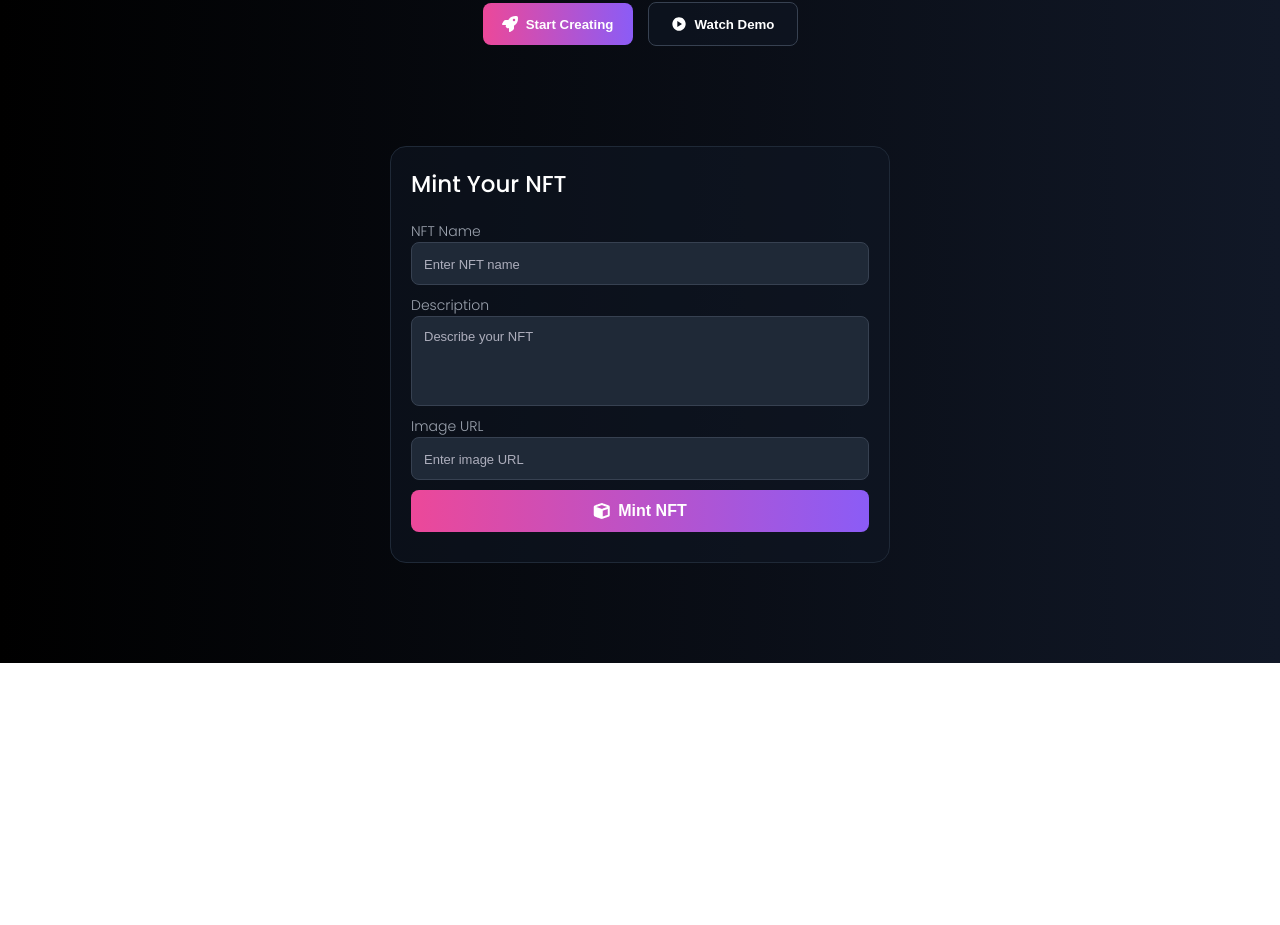
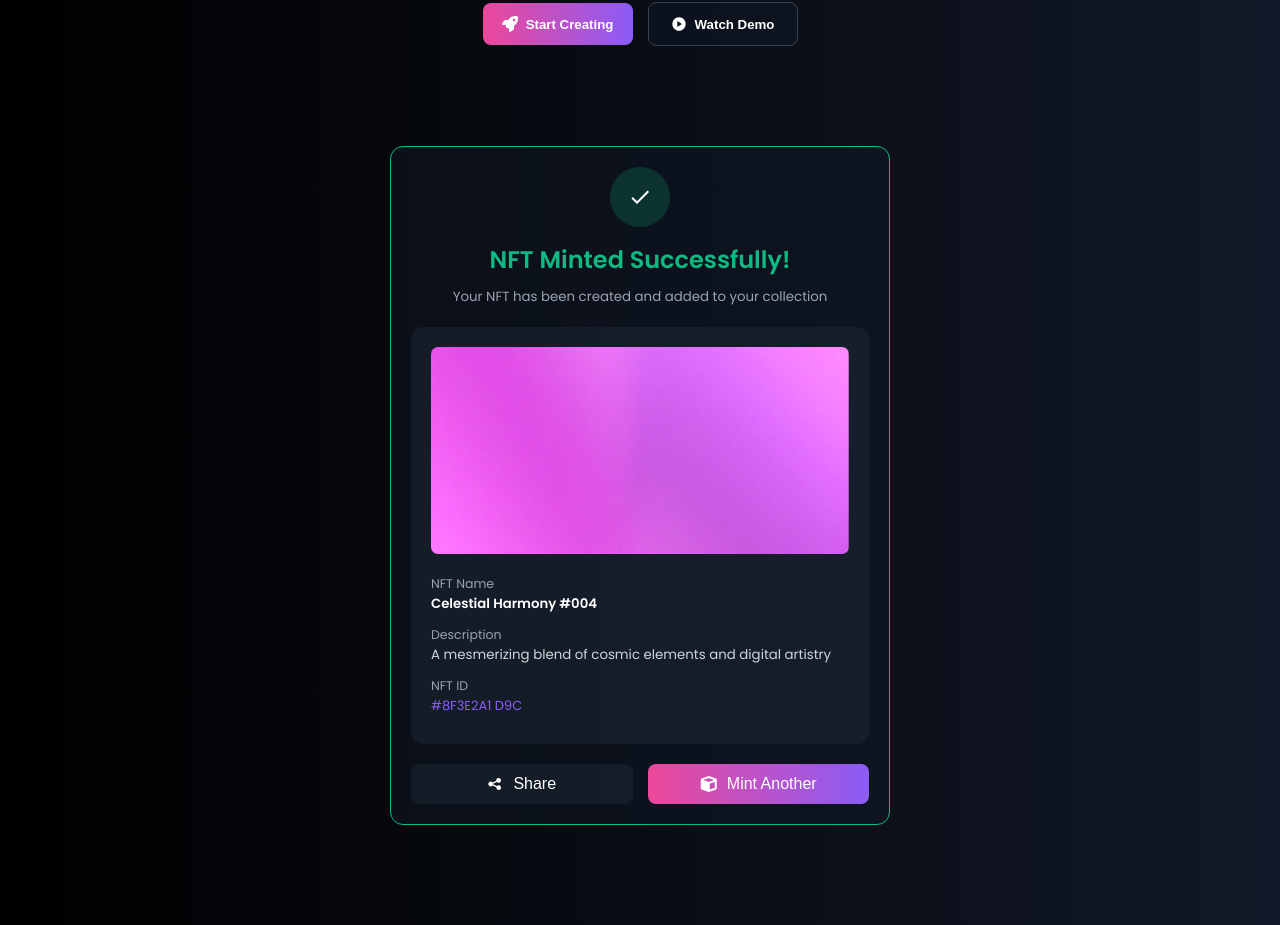
Before and after one commit to Tun95/nftminting, a React (Vite) app in the folder frontend/: page / in a window 1280 px wide. Shown: the part 324-1249 px from the top of the page. Before the commit the page ends 987 px from the top, so only its background shows below. Built offline with nearby package versions, Linux system fonts and the light colour scheme.

Commit message:
FEAT: success box added

```diff
--- a/frontend/src/App.css
+++ b/frontend/src/App.css
@@ -10,6 +10,7 @@
   --color-bg: #f3f5f9;
   --color-dark: #000000;
   --color-dark-bg: #1f2937;
+  --color-dark-light-bg: #1f293780;
   --color-slight-dark-bg: #11182780;
   --color-border: #1f2937;
   --color-dark-gray: #374151;
@@ -19,6 +20,9 @@
   --color-text-dull: #9ca3af;
   --color-white: #ffffff;
   --color-red: #ff0000;
+  --color-green: #10b981;
+  --color-light-green: #10b98133;
+  --color-purple: #8b5cf6;
 
   --container-width-lg: 85%;
   --container-width-md: 95%;
--- a/frontend/src/assets/icons/Index.tsx
+++ b/frontend/src/assets/icons/Index.tsx
@@ -56,3 +56,21 @@ export function MaterialSymbolsPlayCircle(props: SVGProps<SVGSVGElement>) {
     </svg>
   );
 }
+
+//SHARE ICON
+export function FlowbiteShareNodesSolid(props: SVGProps<SVGSVGElement>) {
+  return (
+    <svg
+      xmlns="http://www.w3.org/2000/svg"
+      width="1em"
+      height="1em"
+      viewBox="0 0 24 24"
+      {...props}
+    >
+      <path
+        fill="currentColor"
+        d="M17.5 3a3.5 3.5 0 0 0-3.456 4.06L8.143 9.704a3.5 3.5 0 1 0-.01 4.6l5.91 2.65a3.5 3.5 0 1 0 .863-1.805l-5.94-2.662a3.5 3.5 0 0 0 .002-.961l5.948-2.667A3.5 3.5 0 1 0 17.5 3"
+      ></path>
+    </svg>
+  );
+}
--- a/frontend/src/components/form/mintnft/styles.scss
+++ b/frontend/src/components/form/mintnft/styles.scss
@@ -5,7 +5,7 @@
     color: var(--color-white);
     border: 1px solid var(--color-border);
     background-color: var(--color-slight-dark-bg);
-    border-radius: 16px;
+    border-radius: 13px;
     padding: 20px;
     .menu_header {
       h2 {
--- a/frontend/src/components/form/success/SuccessBox.tsx
+++ b/frontend/src/components/form/success/SuccessBox.tsx
@@ -1,7 +1,82 @@
+import { FlowbiteShareNodesSolid } from "../../../assets/icons/Index";
 import "./styles.scss";
+import DoneIcon from "@mui/icons-material/Done";
+import logo from "../../../assets/home/logo.png";
+import s1 from "../../../assets/home/s1.png";
 
 function SuccessBox() {
-  return <div></div>;
+  return (
+    <div className="container">
+      <div className="mint_form_box mint_success_form_box l_flex">
+        <div className="mint_content_box mint_success_content_box">
+          <div className="menu_header l_flex">
+            <div className="mark_icon l_flex">
+              <DoneIcon className="icon" />
+            </div>
+            <div className="head">
+              <h2>NFT Minted Successfully!</h2>
+            </div>
+            <div className="text">
+              <small>
+                <p>Your NFT has been created and added to your collection</p>
+              </small>
+            </div>
+          </div>
+          <div className="card">
+            <div className="img">
+              <img src={s1} alt="" />
+            </div>
+            <div className="fields">
+              {" "}
+              <div className="gen_field nft_name">
+                <div className="label">
+                  <small>NFT Name</small>
+                </div>
+                <div className="text">
+                  <h5>Celestial Harmony #004</h5>
+                </div>
+              </div>
+              <div className="gen_field description">
+                <div className="label">
+                  <small>Description</small>
+                </div>
+                <div className="text">
+                  <small>
+                    <p>
+                      A mesmerizing blend of cosmic elements and digital
+                      artistry
+                    </p>
+                  </small>
+                </div>
+              </div>
+              <div className="gen_field nft_id">
+                <div className="label">
+                  <small>NFT ID</small>
+                </div>
+                <div className="text">
+                  <p>#8F3E2A1 D9C</p>
+                </div>
+              </div>
+            </div>
+          </div>
+          <div className="btns a_flex">
+            <div className="left">
+              <button className="main_btn l_flex">
+                <FlowbiteShareNodesSolid className="icon" />
+                <p>Share</p>
+              </button>
+            </div>
+            <div className="right">
+              <button className="main_btn l_flex">
+                <img src={logo} alt="logo_icon" className="logo_icon" />
+                <p>Mint Another</p>
+              </button>
+            </div>
+          </div>
+        </div>
+      </div>
+    </div>
+  );
 }
 
 export default SuccessBox;
--- a/frontend/src/components/form/success/styles.scss
+++ b/frontend/src/components/form/success/styles.scss
@@ -0,0 +1,92 @@
+.mint_success_form_box {
+  margin: 100px 0px;
+  .mint_success_content_box {
+    width: 500px;
+    color: var(--color-white);
+    border: 1px solid var(--color-green);
+    background-color: var(--color-slight-dark-bg);
+    border-radius: 13px;
+    padding: 20px;
+    .menu_header {
+      text-align: center;
+      flex-direction: column;
+      .mark_icon {
+        background-color: var(--color-light-green);
+        width: 60px;
+        min-width: 60px;
+        height: 60px;
+        border-radius: 50%;
+      }
+      .head {
+        margin: 15px 0px;
+        margin-bottom: 10px;
+        h2 {
+          color: var(--color-green);
+        }
+      }
+      .text {
+        p {
+          color: var(--color-text-dull);
+        }
+      }
+    }
+    .card {
+      margin-top: 20px;
+      background-color: var(--color-dark-light-bg);
+      border-radius: 12px;
+      padding: 20px;
+      .img {
+        img {
+          width: 100%;
+          height: 100%;
+          border-radius: 7px;
+        }
+      }
+      .fields {
+        margin-top: 10px;
+        .gen_field {
+          margin-bottom: 8px;
+          .label {
+            color: var(--color-text-dull);
+            font-size: 15px;
+          }
+          &.description {
+            .text {
+              p {
+                color: var(--color-text);
+              }
+            }
+          }
+          &.nft_id {
+            .text {
+              p {
+                color: var(--color-purple);
+                font-size: 13px;
+              }
+            }
+          }
+        }
+      }
+    }
+    .btns {
+      margin-top: 20px;
+      width: 100%;
+      gap: 15px;
+      .main_btn {
+        width: 100%;
+        gap: 10px;
+        padding: 11px 20px;
+      }
+      .left,
+      .right {
+        width: 100%;
+      }
+
+      .left {
+        .main_btn {
+          background: var(--color-dark-light-bg);
+        }
+      }
+    }
+  }
+}
--- a/frontend/src/screens/homescreen/HomeScreen.tsx
+++ b/frontend/src/screens/homescreen/HomeScreen.tsx
@@ -1,4 +1,5 @@
-import MintForm from "../../components/form/mintnft/MintForm";
+// import MintForm from "../../components/form/mintnft/MintForm";
+import SuccessBox from "../../components/form/success/SuccessBox";
 import Intro from "../../components/home/intro/Intro";
 
 function HomeScreen() {
@@ -6,7 +7,8 @@ function HomeScreen() {
     <div className="home_screen">
       <div className="home_content">
         <Intro />
-        <MintForm />
+        {/* <MintForm /> */}
+        <SuccessBox />
       </div>
     </div>
   );
```
